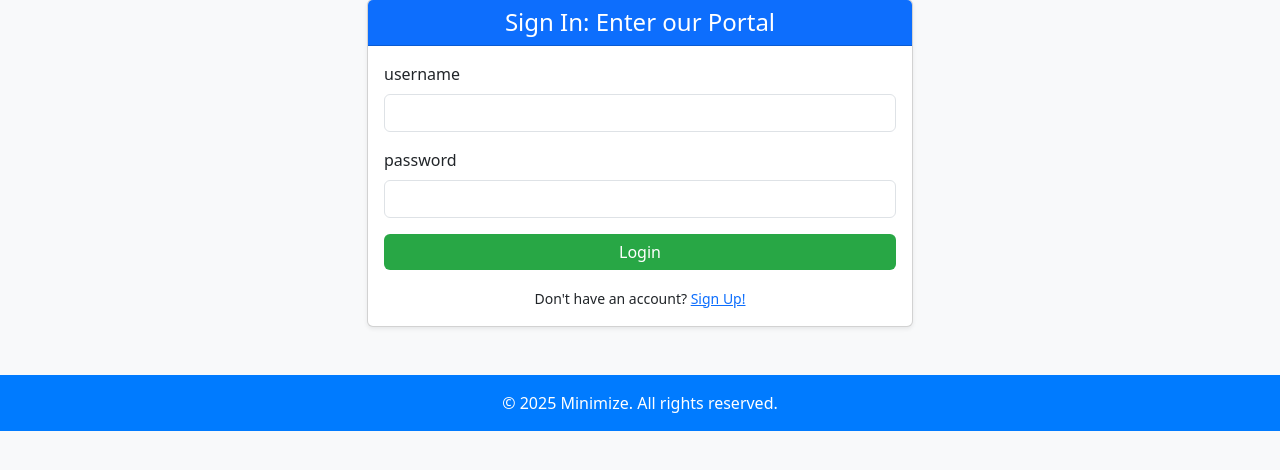
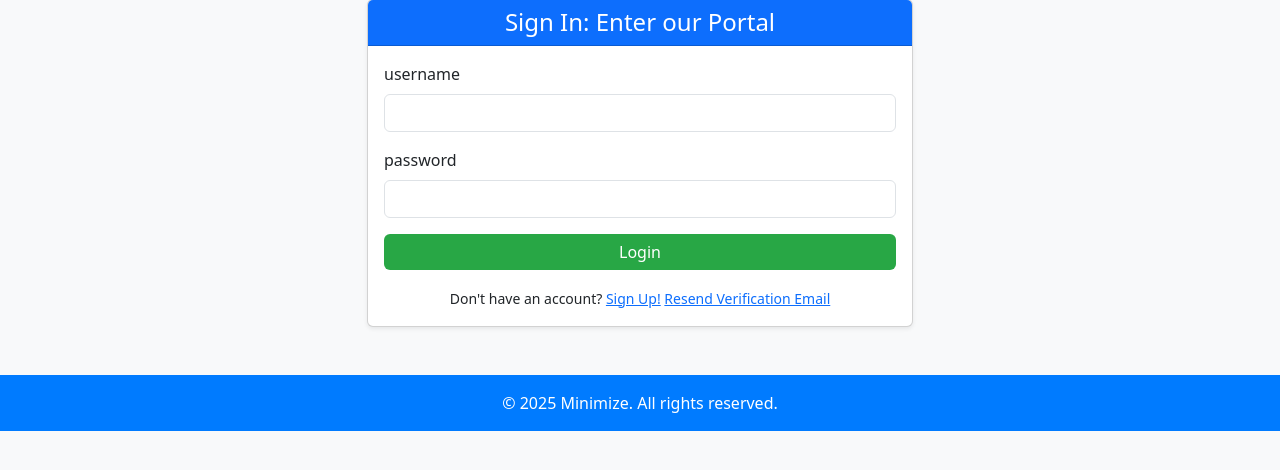
Before and after one commit to himanop/Minimize-Capstone, a Flask app: page /signin in a window 1280 px wide. Shown: the part 81-551 px from the top of the page. Run offline with Flask 3, Linux system fonts and the light colour scheme; parts of the project's set-up code (start-up, migrations or seed data) failed here and were passed over; some libraries are stand-ins or nearby versions.

Commit message:
Verify email function completed

```diff
--- a/Minimize/__init__.py
+++ b/Minimize/__init__.py
@@ -1,6 +1,6 @@
 from flask import Flask
 from config import Config
-from Minimize.extensions import db, bcrypt, login_manager, migrate, socketio
+from Minimize.extensions import db, bcrypt, login_manager, migrate, socketio, mail
 
 app = None  # ✅ Initialize app as None
 
@@ -17,6 +17,7 @@ def create_app():
     bcrypt.init_app(app)
     # print("After bcrypt.init_app(app)")
     login_manager.init_app(app)
+    mail.init_app(app)
     # print("After login_manager.init_app(app)")
     migrate.init_app(app, db)
     socketio.init_app(app, cors_allowed_origins="*")
--- a/Minimize/models.py
+++ b/Minimize/models.py
@@ -48,6 +48,7 @@ class User(db.Model, UserMixin):
     email = db.Column(db.String(120), unique=True, nullable=False)
     username = db.Column(db.String(15), unique=True, nullable=False)
     password_hash = db.Column(db.String(256), nullable=False)
+    is_verified = db.Column(db.Boolean, default=False)
     date_created = db.Column(db.DateTime, default=datetime.utcnow)
 
     # One-to-One Relationship with User_Socials and User_Habits
--- a/Minimize/routes.py
+++ b/Minimize/routes.py
@@ -1,9 +1,12 @@
-from flask import Flask, render_template, flash, redirect, url_for, session, request, jsonify
+from flask import Flask, render_template, flash, redirect, url_for, session, request, jsonify, current_app
+from itsdangerous import URLSafeTimedSerializer
 from werkzeug.utils import secure_filename
 # print("Top of routes.py")
 from Minimize import app, bcrypt, db
 import uuid
 import os
+from Minimize.send_email import send_verification_email
+from Minimize.utils import confirm_token
 # print("After app import in routes.py")
 from Minimize.forms import RegistrationForm, LoginForm, IntroduceYourselfForm, YourHabitsForm, UpdateAccountForm, ItemForm, CreateGroupForm
 from Minimize.models import User, User_Socials, User_Habits, User_Items, Group, group_membership, Message
@@ -12,7 +15,6 @@ from flask_login import LoginManager, login_user, current_user, logout_user, log
 from config import Config
 
 
-# app.config['SQLALCHEMY_DATABASE_URI'] = 'postgresql://pgauser:hs@localhost:5432/minimize-db'
 print(f"inside route app instance {id(app)}")
 
 if not os.path.exists(app.config['PRO_PIC_UPLOAD_FOLDER']):
@@ -23,7 +25,6 @@ if not os.path.exists(app.config['ITEM_UPLOAD_FOLDER']):
 
 if not os.path.exists(app.config['GROUP_PIC_UPLOAD_FOLDER']):
     os.makedirs(app.config['GROUP_PIC_UPLOAD_FOLDER'])
-# db = SQLAlchemy(app)
 
 def allowed_file(filename):
     """Check if a file has an allowed extension."""
@@ -47,6 +48,23 @@ def signup():
         return redirect(url_for('introduceyourself'))  # Proceed to the next form
 
     return render_template('signup.html', title='Sign Up', form=form)
+
+@app.route('/resend_verification', methods=['GET', 'POST'])
+def resend_verification():
+    if request.method == 'POST':
+        email = request.form.get('email')
+        user = User.query.filter_by(email=email).first()
+        if user:
+            if user.is_verified:
+                flash('Account already verified. Please sign in.', 'info')
+                return redirect(url_for('signin'))
+            send_verification_email(user)
+            flash('Verification email has been resent. Check your inbox.', 'success')
+        else:
+            flash('Email not found. Please register.', 'danger')
+        return redirect(url_for('resend_verification'))
+
+    return render_template('resend_verification.html')
 
 
 @app.route('/introduceyourself', methods=['GET', 'POST'])
@@ -126,8 +144,9 @@ def yourhabits():
         # Clear session after saving
         session.clear()
 
-        flash("Registration complete! You can now log in.", "success")
-        return redirect(url_for('registrationcomplete'))
+        send_verification_email(new_user)
+        flash("Registration complete! Check your email to verify your account.", "info")
+        return redirect(url_for('signin'))  # Redirect to login page
 
     return render_template('yourhabits.html', title='Your Habits', form=form)
 
@@ -141,12 +160,10 @@ def signin():
     form = LoginForm()
     if form.validate_on_submit():
         user = User.query.filter_by(username=form.username.data).first()
-        # print(f"User: {user.username}")
-        # print(f"Password: {form.password
-        # .data}")
-        # print(f'Hash:{user.password_hash}')
-        # print(f'{bcrypt.check_password_hash(user.password_hash, form.password.data)}')
         if user and bcrypt.check_password_hash(user.password_hash, form.password.data):
+            if not user.is_verified:
+                flash("Please verify your email before logging in.", "warning")
+                return redirect(url_for('signin'))
             login_user(user)
             flash("You have been logged in!", "success")
             return redirect(url_for('dashboard'))
@@ -178,8 +195,6 @@ def updateprofile():
     user = current_user
     user_socials = User_Socials.query.filter_by(user_id=current_user.id).first()
     user_habits = User_Habits.query.filter_by(user_id=current_user.id).first()
-    # print(f"User Socials: {user_socials}")
-    # print(f"User Habits: {user_habits}")
     form_data = {
         "instagram_handle": user_socials.instagram_handle if user_socials else "",
         "snapchat_handle": user_socials.snapchat_handle if user_socials else "",
@@ -189,7 +204,6 @@ def updateprofile():
         "cleanliness": user_habits.cleanliness if user_habits else "",
         "relationship": user_habits.relationship if user_habits else "",
     }
-    # print(f"Form Data: {form_data}")
     form = UpdateAccountForm(data=form_data)
     if form.validate_on_submit():
         print("Form Validated")
@@ -363,18 +377,6 @@ def creategroup():
     form = CreateGroupForm()
 
     if request.method == 'POST':
-        # if 'submit_search' in request.form:
-        #     search_query = request.form.get('search_username', '').strip()
-        #     if search_query:
-        #         # Search for users by username, first name, or last name
-        #         users = User.query.filter(
-        #             (User.username.ilike(f'%{search_query}%')) |
-        #             (User.first_name.ilike(f'%{search_query}%')) |
-        #             (User.last_name.ilike(f'%{search_query}%'))
-        #         ).all()
-        #         form.members.choices = [(user.id, f"{user.username} ({user.first_name} {user.last_name})") for user in users]
-        #     else:
-        #         form.members.choices = []
 
         if form.submit.data:
             group_name = form.group_name.data
@@ -551,7 +553,22 @@ def send_message(group_id):
         return jsonify({'status': 'success'})
     return jsonify({'status': 'error'}), 400
 
+@app.route('/confirm/<token>')
+def confirm_email(token):
+    email = confirm_token(token)
+    if not email:
+        flash("The confirmation link is invalid or has expired.", "danger")
+        return redirect(url_for('signin'))
 
+    user = User.query.filter_by(email=email).first_or_404()
+    if user.is_verified:
+        flash("Account already verified. Please log in.", "info")
+    else:
+        user.is_verified = True
+        db.session.commit()
+        flash("Your account has been verified. You can now log in.", "success")
+
+    return redirect(url_for('signin'))
 
 # @app.route('/group/<int:group_id>/chat', methods=['GET', 'POST'])
 # @login_required
--- a/Minimize/templates/signin.html
+++ b/Minimize/templates/signin.html
@@ -30,6 +30,7 @@
           <div class="text-center">
             <small>Don't have an account?
               <a href="{{ url_for('signup') }}">Sign Up!</a>
+              <a href="{{ url_for('resend_verification') }}">Resend Verification Email</a>
             </small>
           </div>
         </form>
```
Also changed, not shown: Minimize/send_email.py (added, +22 -0 lines), Minimize/templates/resend_verification.html (added, +16 -0 lines), Minimize/utils.py (added, +15 -0 lines), migrations/versions/32427a00d2e9_added_verification_column.py (added, +32 -0 lines).
